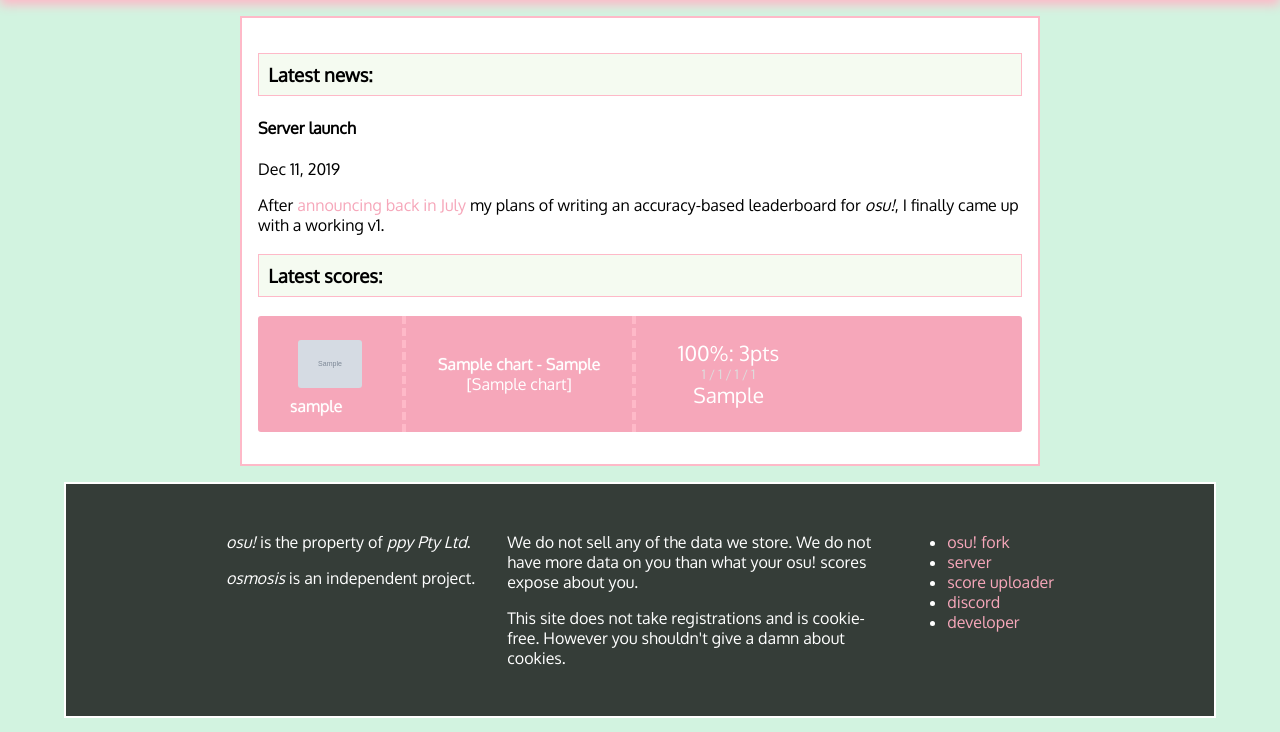
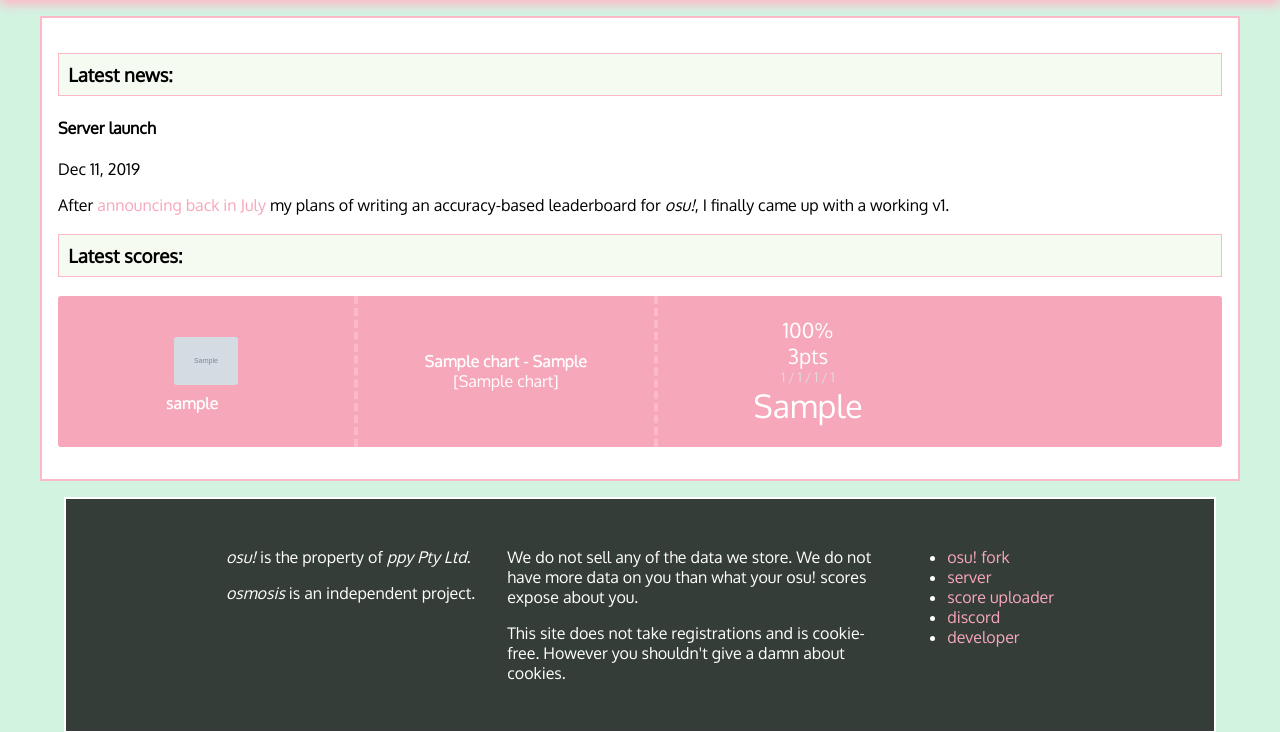
Before and after one commit to Tina-otoge/osmosis-server, a Flask app: page / in a window 1280 px wide. Shown: the part 85-817 px from the top of the page. Run offline with Flask 2, Linux system fonts and the light colour scheme; tables that the repository leaves empty hold one stand-in row (values such as "Sample post"); grey boxes marked "Sample" are stand-in pictures.

Commit message:
theme fixes

```diff
--- a/app/models.py
+++ b/app/models.py
@@ -80,7 +80,10 @@ class Score(db.Model, SubmittableData):
         return '%.2f%%' % (self.accuracy * 100)
 
     def display_mods(self):
-        return self.mods.split(':')[:-1]
+        mods = self.mods.split(':')[:-1]
+        if ''.join(mods):
+            return mods
+        return []
 
     def update_fields(self, data):
         if data.get('great'):
--- a/app/static/osmosis.css
+++ b/app/static/osmosis.css
@@ -56,7 +56,7 @@ header > nav a:last-child::after {
 }
 
 main {
-    max-width: 800px;
+    max-width: 1200px;
     border: 2px solid var(--primary);
     background-color: white;
     margin: 1em auto;
@@ -105,6 +105,7 @@ footer > div {
 	align-items: center;
 	justify-content: center;
 	padding: 1em 2em;
+	min-width: 300px;
 }
 
 #scores .content > div:last-child {
@@ -129,6 +130,7 @@ footer > div {
 
 #scores .chart, #scores .points {
 	flex-direction: column;
+	text-align: center;
 }
 
 #scores .points {
@@ -139,3 +141,7 @@ footer > div {
 	font-size: small;
 	color: #ddd;
 }
+
+#scores .rank {
+	font-size: xx-large;
+}
--- a/app/templates/home.html
+++ b/app/templates/home.html
@@ -41,7 +41,12 @@
 		</div>
 		<div class="points">
 			<div class="result">
-				{{ score.display_accuracy() }}: {{ score.points() }}pts
+				<div class="accuracy">
+					{{ score.display_accuracy() }}
+				</div>
+				<div class="actual-score">
+					{{ score.points() }}pts
+				</div>
 			</div>
 			<div class="judges">
 				{{ score.great }} / {{ score.good }} / {{ score.meh }} / {{ score.miss }}
```
